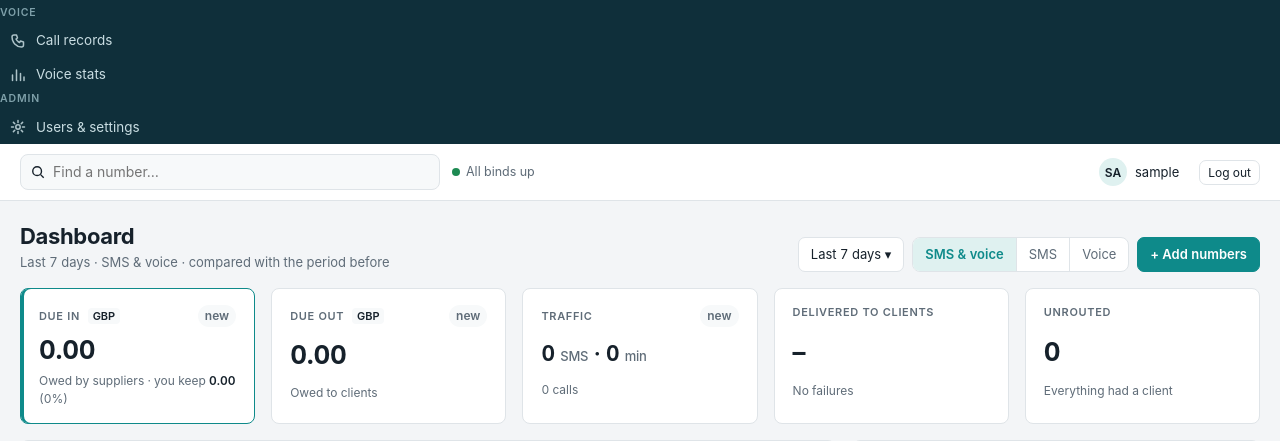
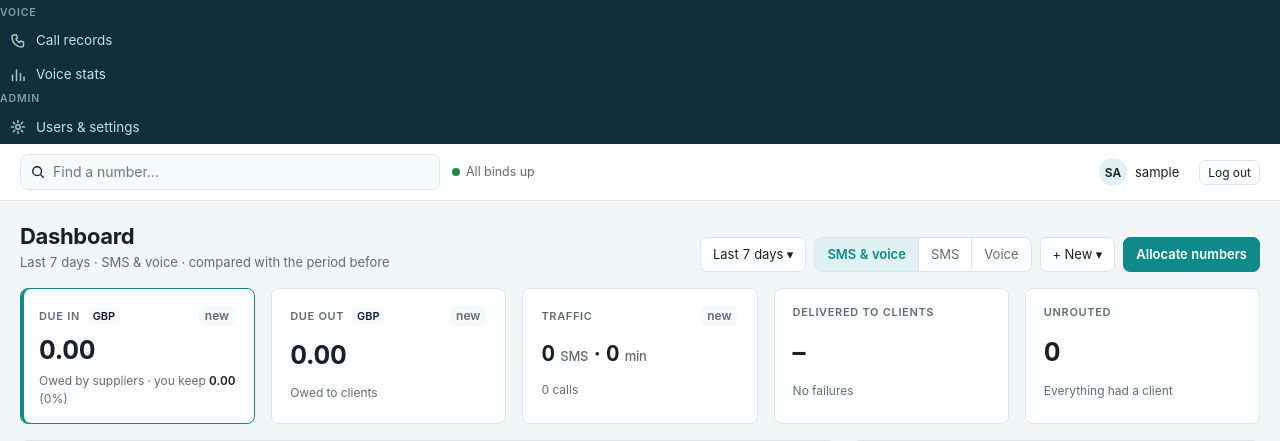
Before and after one commit to Jxdenr/Switch-platform, a Django app: page / in a window 1280 px wide. Shown: the part 467-908 px from the top of the page. Run offline with Django 5.2, Linux system fonts and the light colour scheme; a user stored in the database is signed in; tables that the repository leaves empty hold one stand-in row (values such as "Sample post").

Commit message:
Dashboard: Allocate numbers as main action, + New menu for the rest
Co-Authored-By: Claude Opus 5.5 <noreply@anthropic.com>
Claude-Session: https://claude.ai/code/session_01QkrUYHnzqQXMxZhXVqssVY

```diff
--- a/static/css/app.css
+++ b/static/css/app.css
@@ -216,3 +216,4 @@ details.more .field{margin-top:12px}details.more>p{margin:8px 0 0}
 .toolbar .tb-per{margin-left:auto;display:flex;align-items:center;gap:6px;font-size:13px;color:var(--muted)}.toolbar .tb-per select{width:auto}
 th.selall label{display:flex;align-items:center;gap:6px;white-space:nowrap;cursor:pointer}
 section.stack{max-width:none}section.stack>h2{margin-bottom:0}
+.menu-list a{white-space:nowrap}
--- a/templates/core/dashboard.html
+++ b/templates/core/dashboard.html
@@ -6,7 +6,11 @@
   <details class="menu"><summary class="btn">{{ period_label }} ▾</summary><div class="menu-list">
     {% for k, l in periods %}<a href="?period={{ k }}&amp;channel={{ channel }}" class="{% if k == period %}on{% endif %}">{{ l }}</a>{% endfor %}</div></details>
   {% if has_voice %}<div class="seg">{% for k, l in channels %}<a href="?period={{ period }}&amp;channel={{ k }}" class="{% if k == channel %}on{% endif %}">{{ l }}</a>{% endfor %}</div>{% endif %}
-  {% if not is_client %}<a class="btn primary" href="/numbers/add/">+ Add numbers</a>{% endif %}
+  {% if not is_client %}<details class="menu"><summary class="btn">+ New ▾</summary><div class="menu-list">
+    <a href="/numbers/add/">Add numbers to a range</a><a href="/billing-groups/new/">New billing group</a>
+    <a href="/accounts/new/?kind=client">New client</a><a href="/accounts/new/?kind=supplier">New supplier</a>
+    <a href="/sms/blocking/">New blocking rule</a></div></details>
+  <a class="btn primary" href="/numbers/allocate/">Allocate numbers</a>{% endif %}
 </div></div>
 
 <div class="statrow">
@@ -23,7 +27,7 @@
       <small>{% if dl.sms_failed %}<a href="/sms/records/?status=failed">{{ dl.sms_failed|intcomma }} failed</a>{% else %}No failures{% endif %}{% if channel == "all" and dl.asr is not None %} · calls {{ dl.asr|floatformat:0 }}% answered{% endif %}</small>{% endif %}</div>
   {% if not is_client %}
   <div class="stat"><b>Unrouted</b><span class="v {% if unrouted.total %}warn{% endif %}">{{ unrouted.total|intcomma }}</span>
-    <small>{% if unrouted.total %}<a href="/sms/records/?status=no_route">To numbers with no client</a>{% else %}Everything had a client{% endif %}{% if unrouted.blocked %} · {{ unrouted.blocked|intcomma }} blocked{% endif %}</small></div>
+    <small>{% if unrouted.total %}<a href="/sms/records/?status=no_route">To numbers with no client</a> · <a href="/numbers/allocate/">Allocate</a>{% else %}Everything had a client{% endif %}{% if unrouted.blocked %} · {{ unrouted.blocked|intcomma }} blocked{% endif %}</small></div>
   {% endif %}
 </div>
 {% if other_currencies %}<p class="muted small curnote">Also this period, shown separately because currencies are not added together:
```
